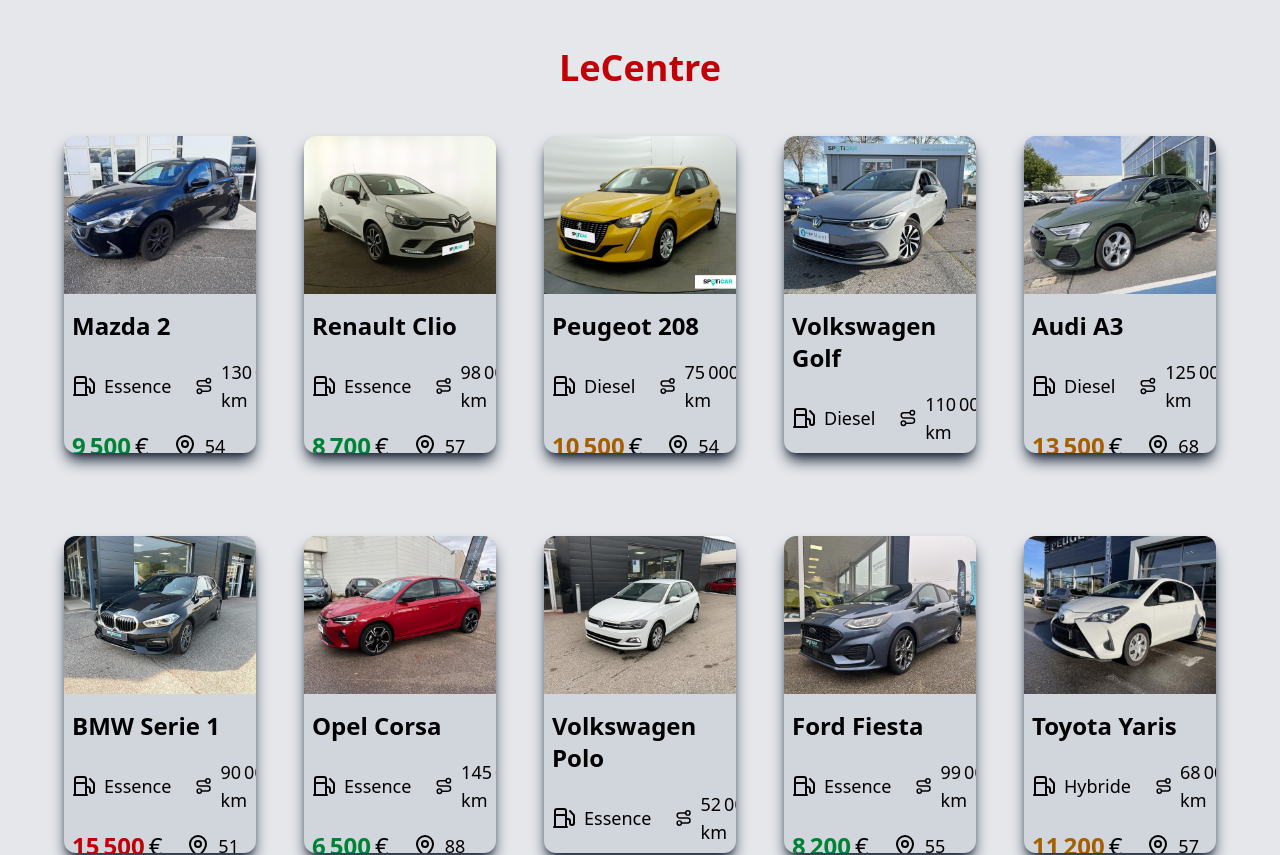
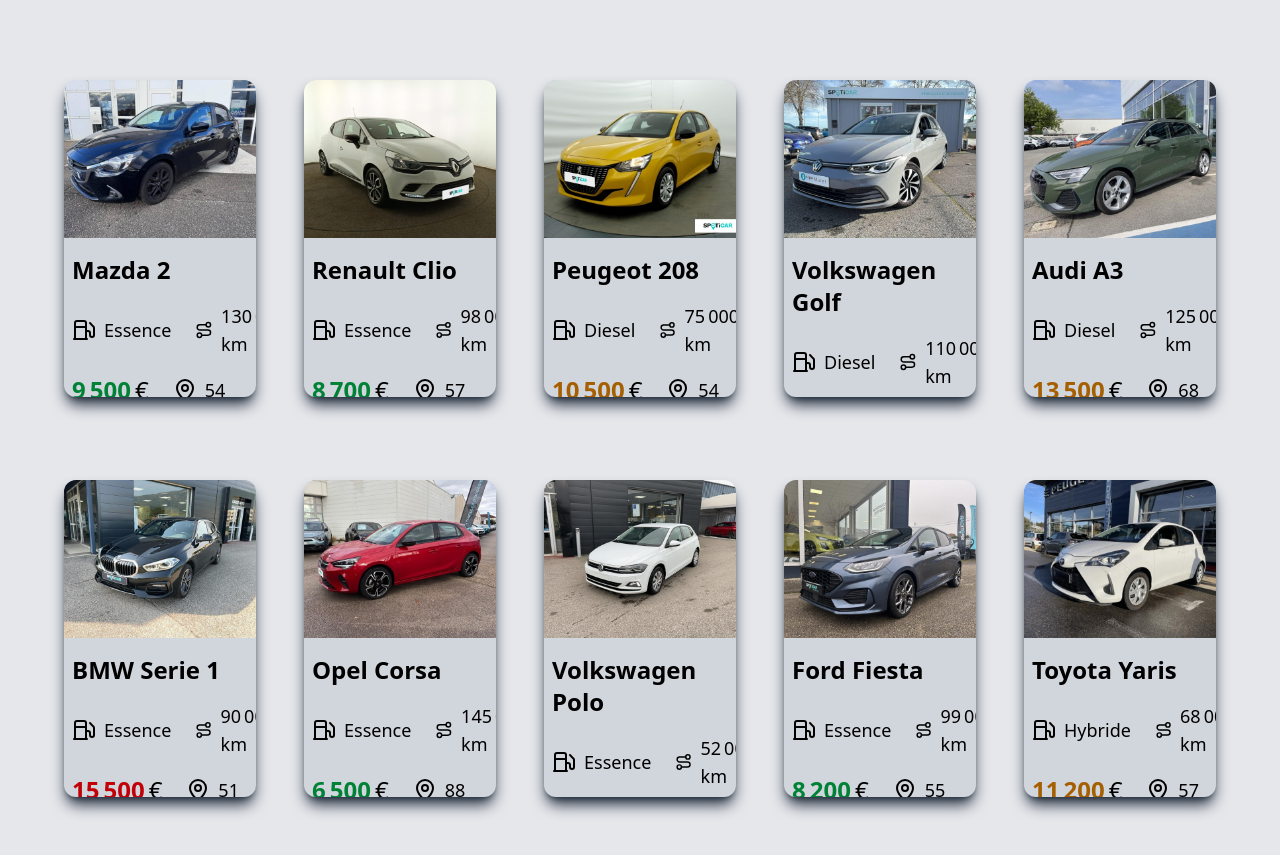
Before and after one commit to Timeuh/lecentre, a Vue app: page / in a window 1280 px wide. Shown: the top 855 px of the page. Built offline with nearby package versions, Linux system fonts and the light colour scheme.

Commit message:
💄 remove title and add top spacing

```diff
--- a/src/views/HomeView.vue
+++ b/src/views/HomeView.vue
@@ -5,9 +5,8 @@
 
 <template>
   <main
-    class="w-full min-h-screen h-fit bg-gray-200 flex flex-col items-center space-y-12 px-[5vw]"
+    class="w-full min-h-screen h-fit bg-gray-200 flex flex-col items-center space-y-12 px-[5vw] pt-20"
   >
-    <h1 class="text-4xl pt-12 text-red-700 font-bold">LeCentre</h1>
     <section class="w-full grid grid-cols-5 gap-12 justify-center">
       <div v-for="car in cars">
         <CarPreview :car="car" />
```
